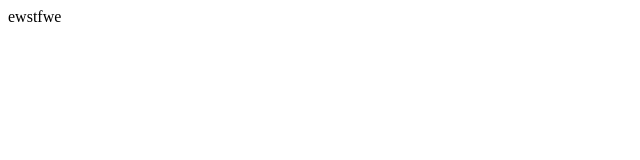
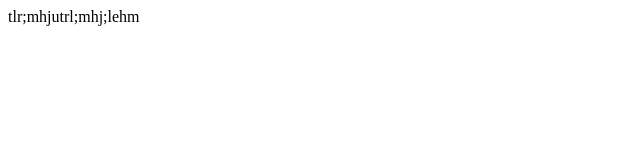
Before and after one commit to tang5546/gitweb, a plain HTML site: page gallery.html in a window 1280 px wide. Shown: the whole page, without its empty margins (0-640 px from the left). Drawn offline with Linux system fonts and the light colour scheme.

Commit message:
Update gallery.html

```diff
--- a/gallery.html
+++ b/gallery.html
@@ -7,6 +7,6 @@
     <title>Document</title>
 </head>
 <body>
-    ewstfwe
+    tlr;mhjutrl;mhj;lehm
 </body>
 </html>
```
